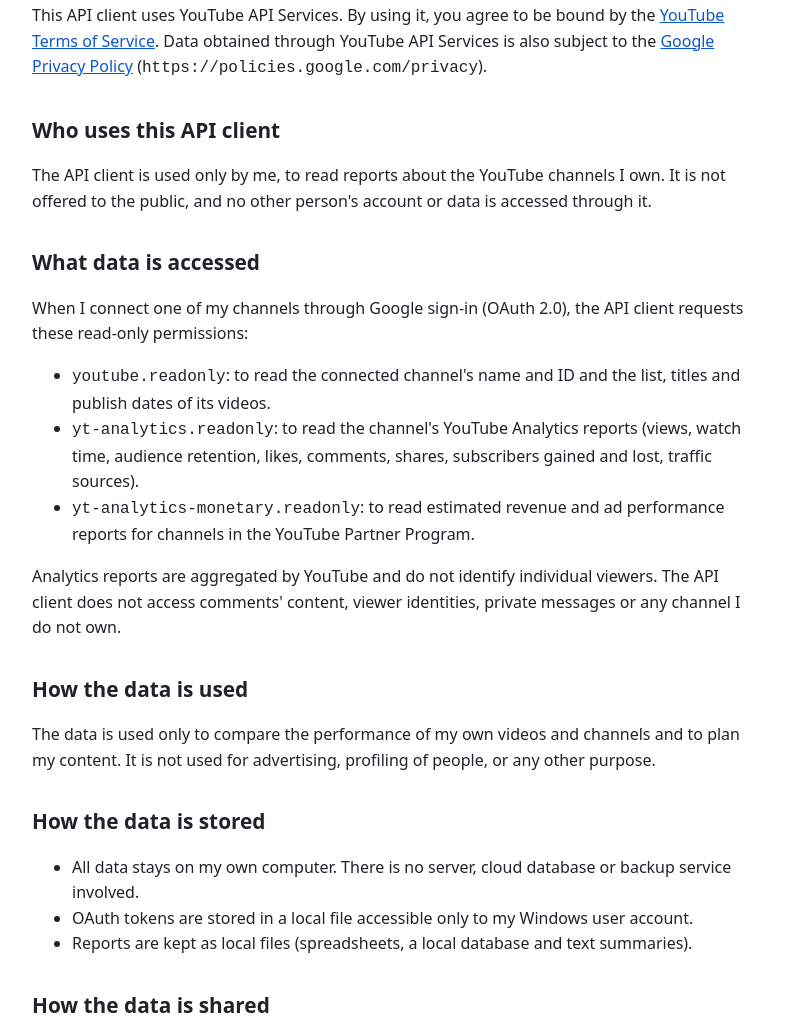
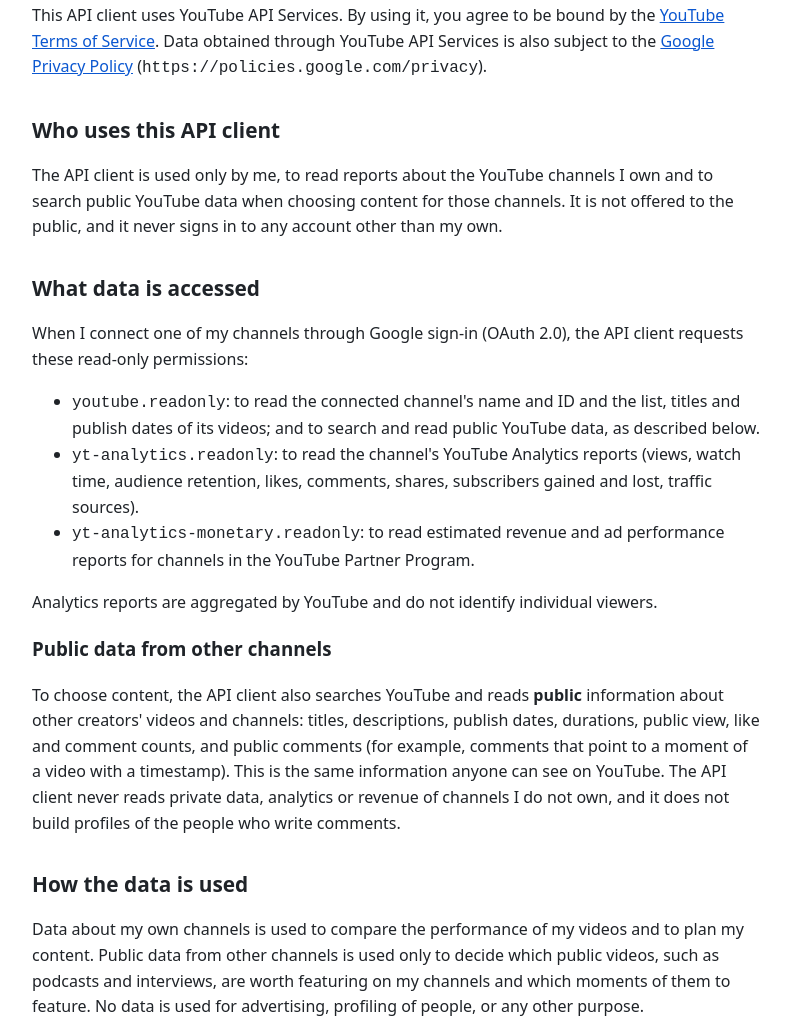
Before and after one commit to gilvanfcf77/channel-clips, a plain HTML site: page metrics/privacy.html in a window 1280 px wide. Shown: the part 401-1426 px from the top of the page, without its empty margins (244-1034 px from the left). Drawn offline with Linux system fonts and the light colour scheme.

Commit message:
metricas: cover searching public YouTube data to choose content
Co-Authored-By: Claude Opus 5.5 <noreply@anthropic.com>

```diff
--- a/metrics/privacy.html
+++ b/metrics/privacy.html
@@ -18,7 +18,7 @@
 
   <main>
     <h1>Privacy Policy</h1>
-    <p class="muted">Effective date: November 21, 2026</p>
+    <p class="muted">Effective date: November 21, 2026 (updated November 21, 2026)</p>
 
     <p>
       This policy describes how <strong>metricas</strong> (the "API client"), a personal Google Cloud
@@ -37,33 +37,46 @@
 
     <h2>Who uses this API client</h2>
     <p>
-      The API client is used only by me, to read reports about the YouTube channels I own. It is not
-      offered to the public, and no other person's account or data is accessed through it.
+      The API client is used only by me, to read reports about the YouTube channels I own and to search
+      public YouTube data when choosing content for those channels. It is not offered to the public, and
+      it never signs in to any account other than my own.
     </p>
 
     <h2>What data is accessed</h2>
     <p>When I connect one of my channels through Google sign-in (OAuth 2.0), the API client requests these read-only permissions:</p>
     <ul>
-      <li><code>youtube.readonly</code>: to read the connected channel's name and ID and the list, titles and publish dates of its videos.</li>
+      <li><code>youtube.readonly</code>: to read the connected channel's name and ID and the list, titles and publish dates of its videos; and to search and read public YouTube data, as described below.</li>
       <li><code>yt-analytics.readonly</code>: to read the channel's YouTube Analytics reports (views, watch time, audience retention, likes, comments, shares, subscribers gained and lost, traffic sources).</li>
       <li><code>yt-analytics-monetary.readonly</code>: to read estimated revenue and ad performance reports for channels in the YouTube Partner Program.</li>
     </ul>
     <p>
-      Analytics reports are aggregated by YouTube and do not identify individual viewers. The API client
-      does not access comments' content, viewer identities, private messages or any channel I do not own.
+      Analytics reports are aggregated by YouTube and do not identify individual viewers.
+    </p>
+    <h3>Public data from other channels</h3>
+    <p>
+      To choose content, the API client also searches YouTube and reads <strong>public</strong> information
+      about other creators' videos and channels: titles, descriptions, publish dates, durations, public view,
+      like and comment counts, and public comments (for example, comments that point to a moment of a video
+      with a timestamp). This is the same information anyone can see on YouTube. The API client never reads
+      private data, analytics or revenue of channels I do not own, and it does not build profiles of the
+      people who write comments.
     </p>
 
     <h2>How the data is used</h2>
     <p>
-      The data is used only to compare the performance of my own videos and channels and to plan my
-      content. It is not used for advertising, profiling of people, or any other purpose.
+      Data about my own channels is used to compare the performance of my videos and to plan my content.
+      Public data from other channels is used only to decide which public videos, such as podcasts and
+      interviews, are worth featuring on my channels and which moments of them to feature. No data is used
+      for advertising, profiling of people, or any other purpose.
     </p>
 
     <h2>How the data is stored</h2>
     <ul>
       <li>All data stays on my own computer. There is no server, cloud database or backup service involved.</li>
       <li>OAuth tokens are stored in a local file accessible only to my Windows user account.</li>
-      <li>Reports are kept as local files (spreadsheets, a local database and text summaries).</li>
+      <li>Reports about my own channels are kept as local files (spreadsheets, a local database and text summaries).</li>
+      <li>Public data from other channels is kept only while I evaluate it and is deleted or refreshed within
+        30 days. What I keep afterwards is my own note of which videos I chose (for example, a link and a title).</li>
     </ul>
 
     <h2>How the data is shared</h2>
```
Also changed, not shown: metrics/index.html (+10 -4 lines).
